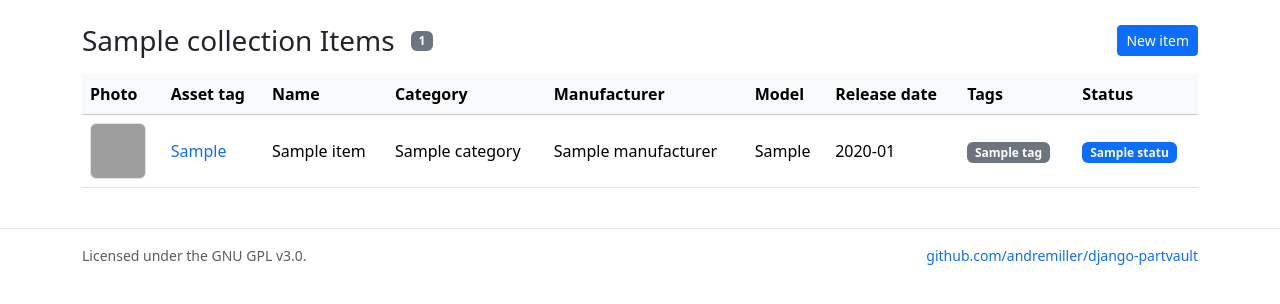
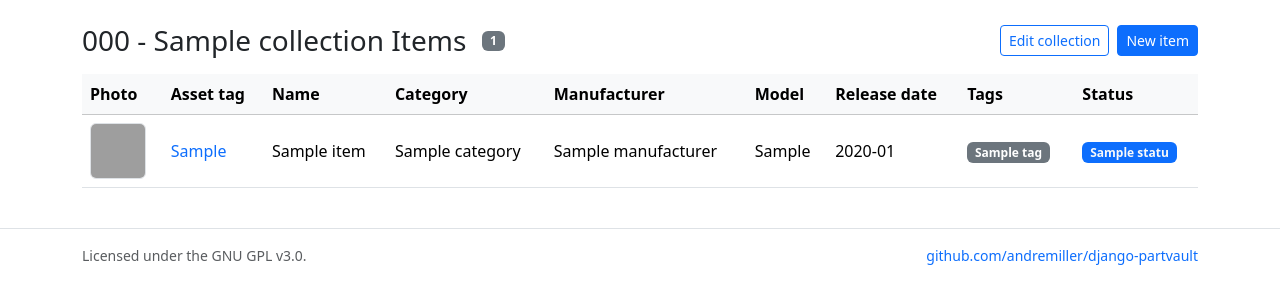
Before and after one commit to andremiller/django-partvault, a Django app: page /items/1/ in a window 1280 px wide. Shown: the part 56-360 px from the top of the page. Run offline with Django 5.2, Linux system fonts and the light colour scheme; a user stored in the database is signed in; tables that the repository leaves empty hold one stand-in row (values such as "Sample post"); some libraries are stand-ins or nearby versions; grey boxes are pictures that could not be loaded.

Commit message:
Add collection edit to item list

```diff
--- a/partvault/templates/partvault/items.html
+++ b/partvault/templates/partvault/items.html
@@ -12,12 +12,17 @@
 </style>
 <div class="d-flex align-items-center justify-content-between mb-3">
     <div class="d-flex align-items-center gap-3">
-        <h1 class="h3 mb-0">{{ collection.name }} Items</h1>
+        <h1 class="h3 mb-0">{{ collection.owner_code }} - {{ collection.name }} Items</h1>
         <span class="badge bg-secondary">{{ item_list|length }}</span>
     </div>
-    {% if request.user.is_authenticated %}
-        <a class="btn btn-sm btn-primary" href="{% url 'item_create' %}">New item</a>
-    {% endif %}
+    <div class="d-flex align-items-center gap-2">
+        {% if request.user.is_authenticated and request.user == collection.owner %}
+            <a class="btn btn-sm btn-outline-primary" href="{% url 'collection_edit' collection.id %}">Edit collection</a>
+        {% endif %}
+        {% if request.user.is_authenticated %}
+            <a class="btn btn-sm btn-primary" href="{% url 'item_create' %}">New item</a>
+        {% endif %}
+    </div>
 </div>
 <div class="table-responsive">
     <table class="table table-hover align-middle">
```
